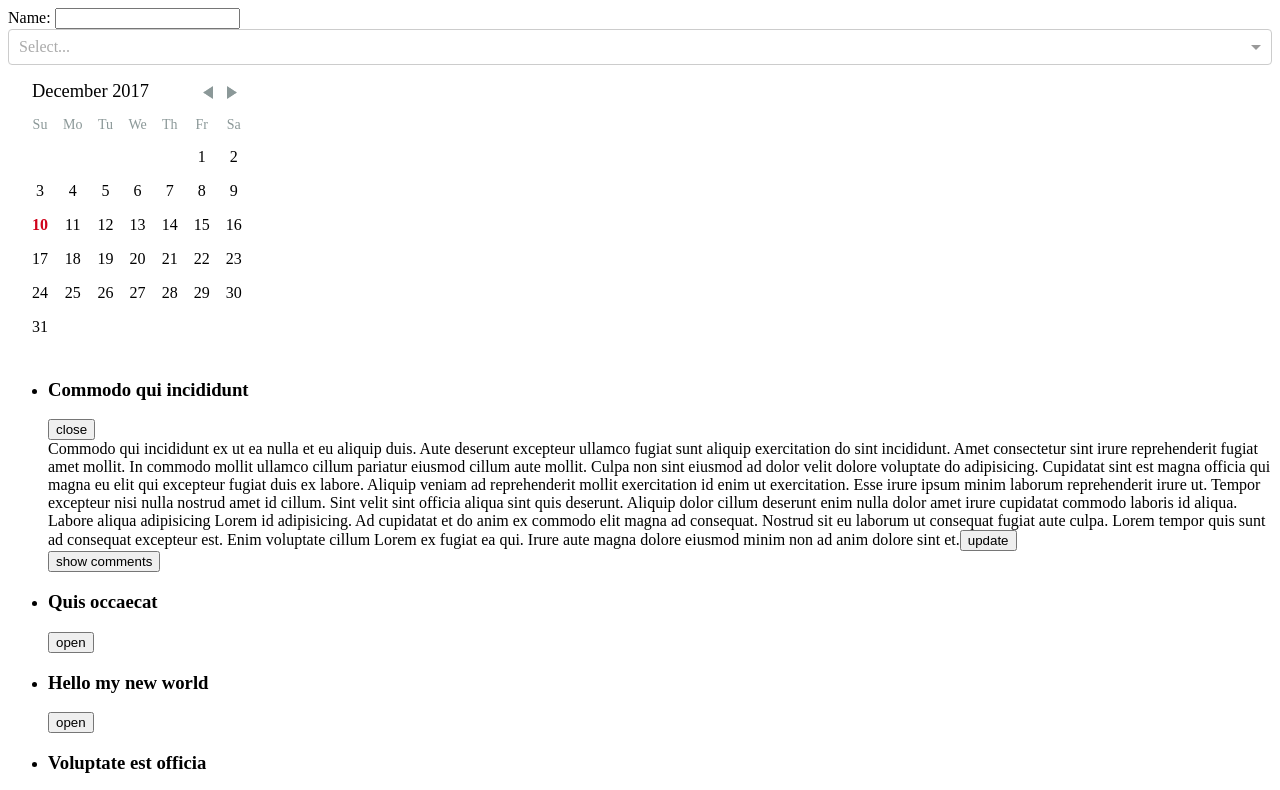
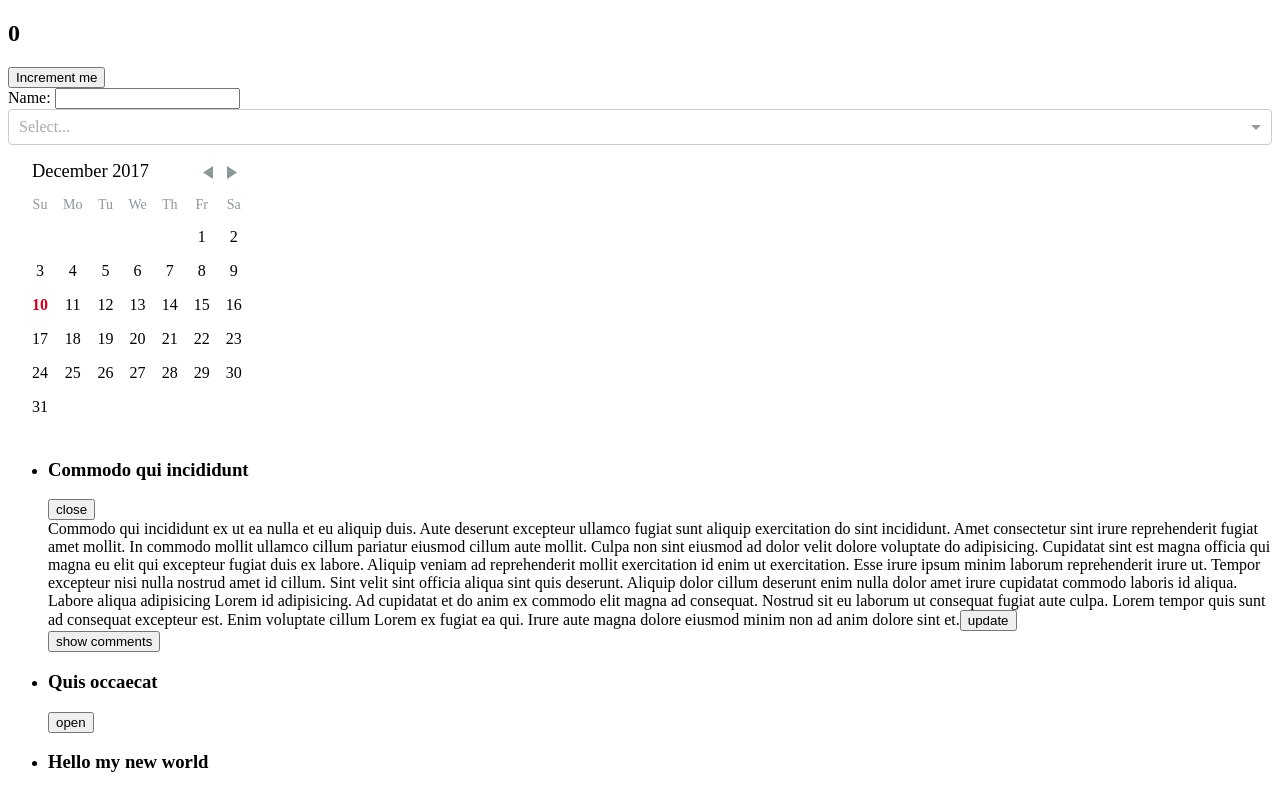
Before and after one commit to VikCooper/NewsApp, a React app: page / in a window 1280 px wide. Shown: the top 790 px of the page. Built offline with nearby package versions, Linux system fonts and the light colour scheme.

Commit message:
add simple redux flow

```diff
--- a/src/components/App.js
+++ b/src/components/App.js
@@ -3,8 +3,8 @@
 import ArticleList from './ArticleList'
 import ArticlesChart from './ArticlesChart'
 import UserForm from './UserForm'
-import Select from 'react-select'
 import Filters from './Filters'
+import Counter from './Counter'
 import 'react-select/dist/react-select.css'
 
 class App extends Component {
@@ -17,6 +17,7 @@
 
         return (
             <div>
+                <Counter />
                 <UserForm />
                 <Filters articles = {articles} />
                 <ArticleList articles = {articles} defaultOpenId = {articles[0].id}/>
--- a/src/components/Article.js
+++ b/src/components/Article/index.js
@@ -1,9 +1,9 @@
 import React, {Component, PureComponent} from 'react'
 import {findDOMNode} from 'react-dom'
 import PropTypes from 'prop-types'
-import CommentList from './CommentList'
+import CommentList from '../CommentList'
 import { CSSTransitionGroup } from 'react-transition-group'
-import './article.css'
+import './style.css'
 
 class Article extends PureComponent {
     static propTypes = {
--- /dev/null
+++ b/src/components/Counter.js
@@ -0,0 +1,29 @@
+import React, { Component } from 'react'
+import PropTypes from 'prop-types'
+import {connect} from 'react-redux'
+import {increment} from '../AC'
+
+class Counter extends Component {
+    static propTypes = {
+        counter: PropTypes.number,
+        increment: PropTypes.func.isRequired
+    };
+
+    render() {
+        return (
+            <div>
+                <h2>{this.props.counter}</h2>
+                <button onClick = {this.handleIncrement}>Increment me</button>
+            </div>
+        )
+    }
+
+    handleIncrement = () => {
+        const {increment} = this.props
+        increment()
+    }
+}
+
+export default connect((state) => ({
+    counter: state.count
+}), { increment })(Counter)
--- /dev/null
+++ b/src/components/Root.js
@@ -0,0 +1,18 @@
+import React from 'react'
+import PropTypes from 'prop-types'
+import App from './App'
+import store from '../store'
+import {Provider} from 'react-redux'
+
+function Root(props) {
+    return (
+        <Provider store = {store}>
+            <App {...props}/>
+        </Provider>
+    )
+}
+
+Root.propTypes = {
+}
+
+export default Root
--- a/src/index.js
+++ b/src/index.js
@@ -1,6 +1,6 @@
 import React from 'react'
 import {render} from 'react-dom'
-import App from './components/App'
+import Root from './components/Root'
 import {articles} from './fixtures'
 
-render(<App articles = {articles} />, document.getElementById('container'))
+render(<Root articles = {articles} />, document.getElementById('container'))
--- /dev/null
+++ b/src/reducer/counter.js
@@ -0,0 +1,9 @@
+export default (count = 0, action) => {
+    const {type} = action
+
+    switch (type) {
+        case 'INCREMENT': return count + 1
+    }
+
+    return count
+}
--- /dev/null
+++ b/src/reducer/index.js
@@ -0,0 +1,6 @@
+import {combineReducers} from 'redux'
+import counterReducer from './counter'
+
+export default combineReducers({
+    count: counterReducer
+})
--- /dev/null
+++ b/src/store/index.js
@@ -0,0 +1,9 @@
+import {createStore} from 'redux'
+import reducer from '../reducer'
+
+const store = createStore(reducer)
+
+//dev only
+window.store = store
+
+export default store
```
Also changed, not shown: src/components/Article/style.css (renamed from src/components/article.css).
